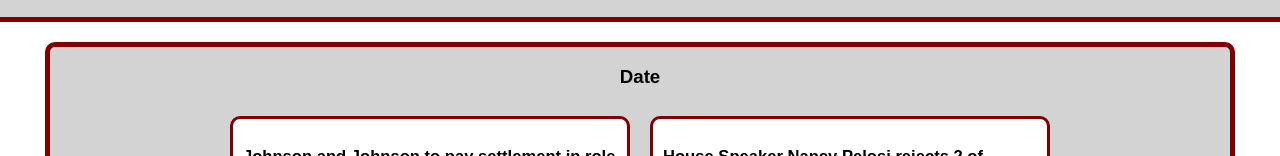
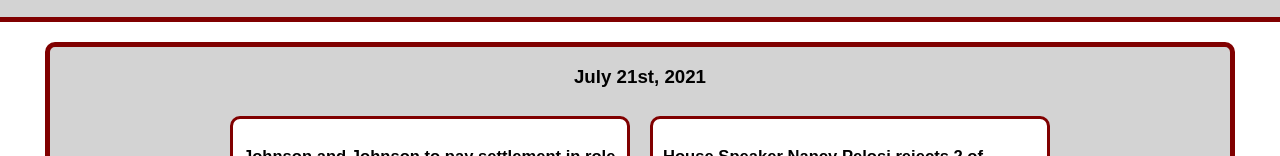
Before and after one commit to luke2630/JournalPrototypev2, a plain HTML site: page index.html in a window 1280 px wide. Shown: the part 157-313 px from the top of the page. Drawn offline with Linux system fonts and the light colour scheme.

Commit message:
Update index.html

```diff
--- a/index.html
+++ b/index.html
@@ -35,7 +35,7 @@
     </div>
 
     <div class="bigDaddyBlock">
-        <h3 class="center">Date</h3>
+        <h3 class="center">July 21st, 2021</h3>
         <div class="flexContainer">
             <div class="flexContBox">
                 <h5>Johnson and Johnson to pay settlement in role with the opiod crisis</h5>
```
